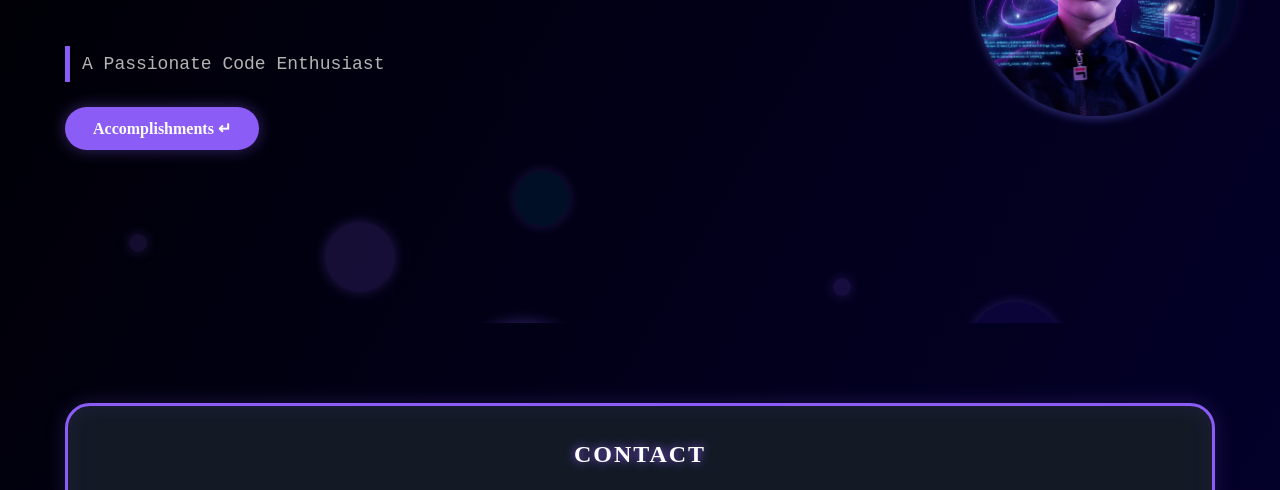
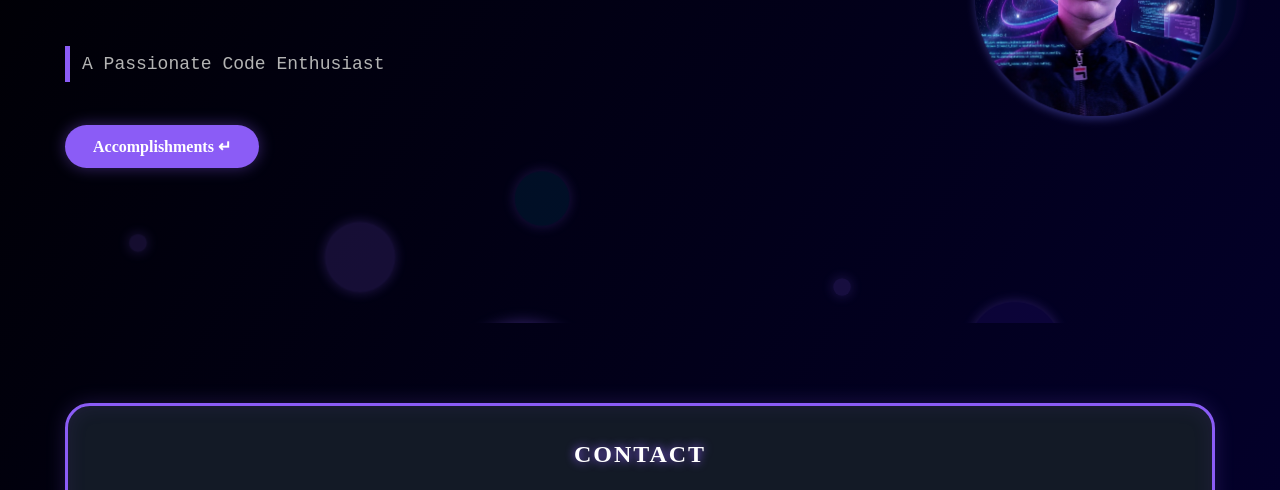
Before and after one commit to abdalmajiidzmmo414-lab/ZMMOfolio, a plain HTML site: page index.html in a window 1280 px wide. Shown: the part 477-967 px from the top of the page. Drawn offline with Linux system fonts and the light colour scheme.

Commit message:
Update style.css

```diff
--- a/style.css
+++ b/style.css
@@ -56,7 +56,7 @@ html { scroll-behavior: smooth; }
 
 .about-me p {
     font-size: 18px; font-family: 'Courier New', Courier, monospace;
-    color: #b4b4b4; margin: 0; padding: 8px 12px;
+    color: #b4b4b4; padding: 8px 12px;
     border-left: 5px solid #8b5cf6;
 }
 
@@ -207,7 +207,6 @@ html { scroll-behavior: smooth; }
     .address p { font-size: 28px; }
     .main-header { padding: 15px 20px; flex-direction: column; gap: 10px; }
     .main-header .nav-links a { margin: 0 10px; font-size: 14px; }
-    #Accomplishments, #Skills, #contact { scroll-margin-top: 140px; }
     .e-mail p{font-size: 7px;}
 }
 
```
